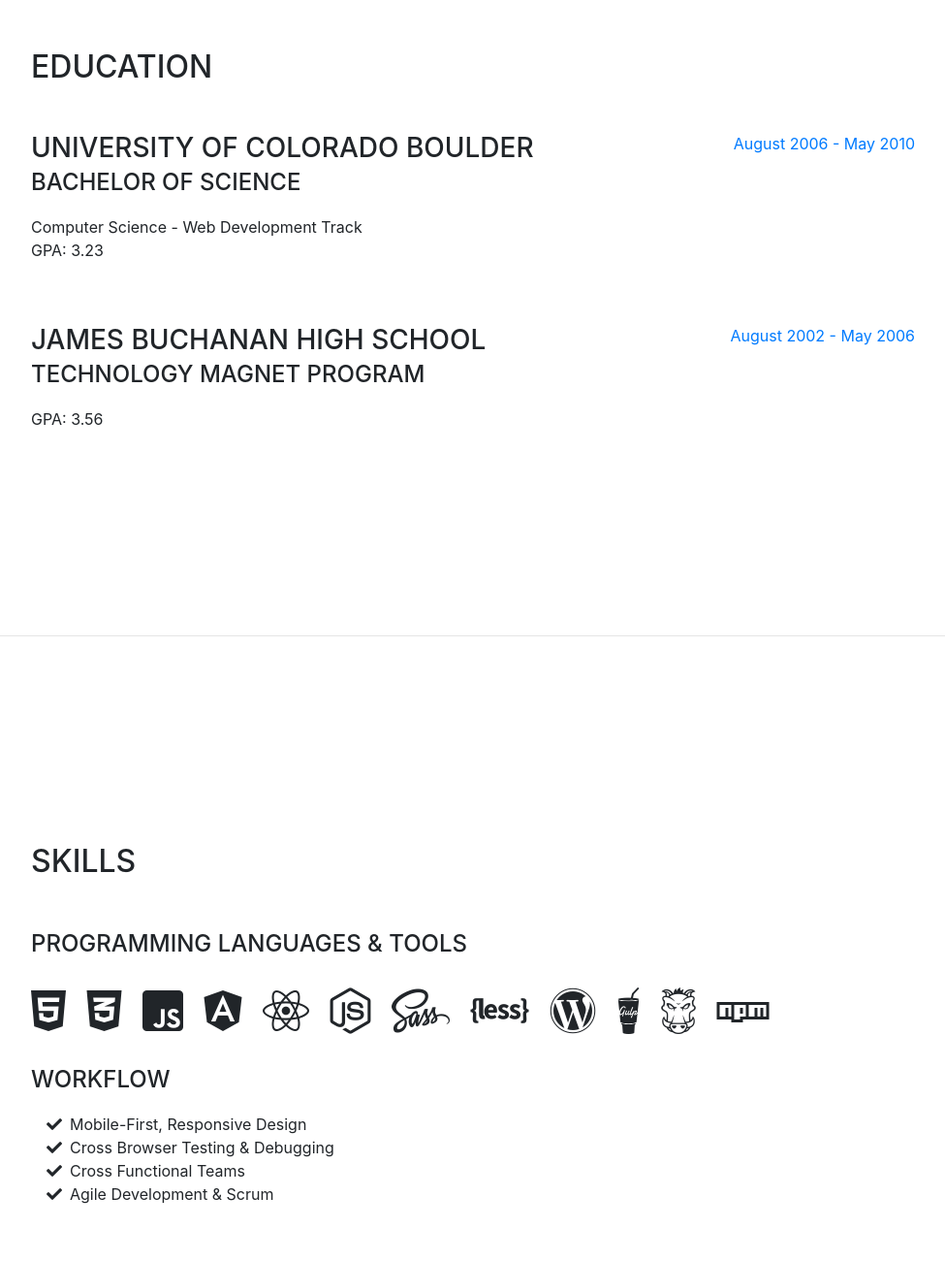
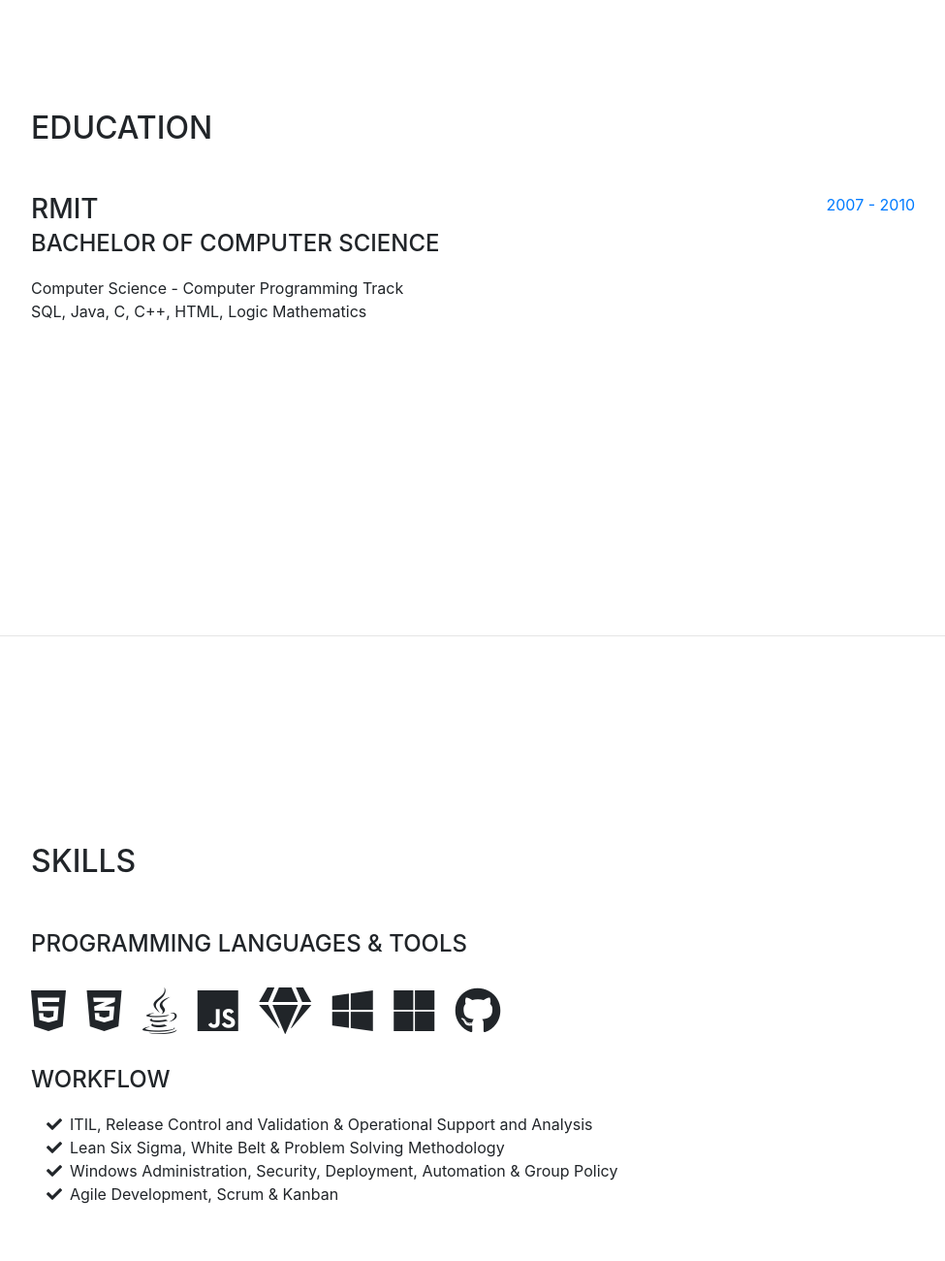
Before and after one commit to baesk/bootstrap-resume, a website with bundled scripts: page index.html in a window 1280 px wide. Shown: the part 2040-3340 px from the top of the page at 97% size, without its empty margins (288-1263 px from the left). Built offline with nearby package versions, Linux system fonts and the light colour scheme; a web font is replaced by a local one.

Commit message:
update to index.html

```diff
--- a/index.html
+++ b/index.html
@@ -8,7 +8,7 @@
     <meta name="description" content="">
     <meta name="author" content="">
 
-    <title>Resume - Start Bootstrap Theme</title>
+    <title>Bootstrap Resume - Alex Jenkins</title>
 
     <!-- Bootstrap core CSS -->
     <link href="vendor/bootstrap/css/bootstrap.min.css" rel="stylesheet">
@@ -149,24 +149,13 @@
 
           <div class="resume-item d-flex flex-column flex-md-row mb-5">
             <div class="resume-content mr-auto">
-              <h3 class="mb-0">University of Colorado Boulder</h3>
-              <div class="subheading mb-3">Bachelor of Science</div>
-              <div>Computer Science - Web Development Track</div>
-              <p>GPA: 3.23</p>
+              <h3 class="mb-0">RMIT</h3>
+              <div class="subheading mb-3">Bachelor of Computer Science</div>
+              <div>Computer Science - Computer Programming Track</div>
+              <p>SQL, Java, C, C++, HTML, Logic Mathematics</p>
             </div>
             <div class="resume-date text-md-right">
-              <span class="text-primary">August 2006 - May 2010</span>
-            </div>
-          </div>
-
-          <div class="resume-item d-flex flex-column flex-md-row">
-            <div class="resume-content mr-auto">
-              <h3 class="mb-0">James Buchanan High School</h3>
-              <div class="subheading mb-3">Technology Magnet Program</div>
-              <p>GPA: 3.56</p>
-            </div>
-            <div class="resume-date text-md-right">
-              <span class="text-primary">August 2002 - May 2006</span>
+              <span class="text-primary">2007 - 2010</span>
             </div>
           </div>
 
@@ -188,51 +177,39 @@
               <i class="fab fa-css3-alt"></i>
             </li>
             <li class="list-inline-item">
-              <i class="fab fa-js-square"></i>
+              <i class="fab fa-java"></i>
             </li>
             <li class="list-inline-item">
-              <i class="fab fa-angular"></i>
+              <i class="fab fa-js"></i>
             </li>
             <li class="list-inline-item">
-              <i class="fab fa-react"></i>
+              <i class="fas fa-gem"></i>
             </li>
             <li class="list-inline-item">
-              <i class="fab fa-node-js"></i>
+              <i class="fab fa-windows"></i>
             </li>
             <li class="list-inline-item">
-              <i class="fab fa-sass"></i>
+              <i class="fab fa-microsoft"></i>
             </li>
             <li class="list-inline-item">
-              <i class="fab fa-less"></i>
+              <i class="fab fa-github"></i>
             </li>
-            <li class="list-inline-item">
-              <i class="fab fa-wordpress"></i>
-            </li>
-            <li class="list-inline-item">
-              <i class="fab fa-gulp"></i>
-            </li>
-            <li class="list-inline-item">
-              <i class="fab fa-grunt"></i>
-            </li>
-            <li class="list-inline-item">
-              <i class="fab fa-npm"></i>
-            </li>
-          </ul>
+            </ul>
 
           <div class="subheading mb-3">Workflow</div>
           <ul class="fa-ul mb-0">
             <li>
               <i class="fa-li fa fa-check"></i>
-              Mobile-First, Responsive Design</li>
+              ITIL, Release Control and Validation &amp; Operational Support and Analysis</li>
             <li>
               <i class="fa-li fa fa-check"></i>
-              Cross Browser Testing &amp; Debugging</li>
+              Lean Six Sigma, White Belt &amp; Problem Solving Methodology</li>
             <li>
               <i class="fa-li fa fa-check"></i>
-              Cross Functional Teams</li>
+              Windows Administration, Security, Deployment, Automation &amp; Group Policy</li>
             <li>
               <i class="fa-li fa fa-check"></i>
-              Agile Development &amp; Scrum</li>
+              Agile Development, Scrum &amp; Kanban</li>
           </ul>
         </div>
       </section>
```
